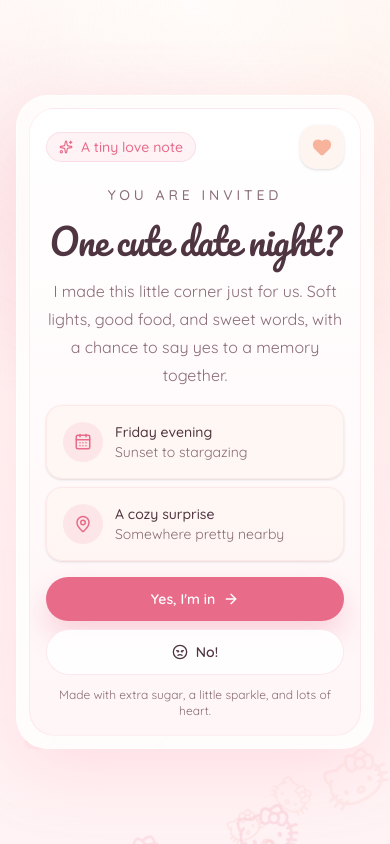
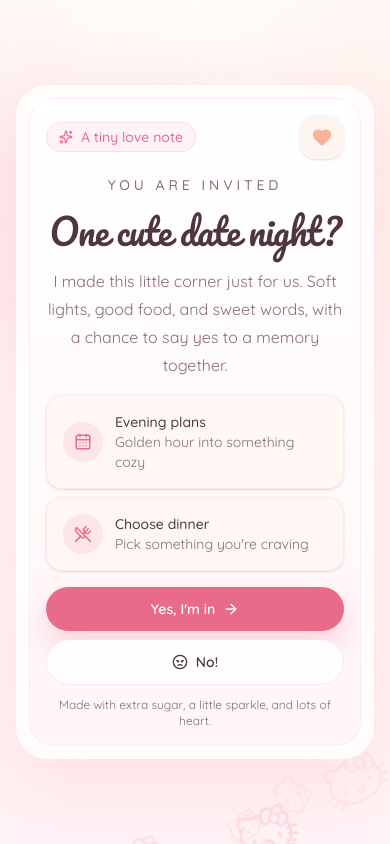
Before and after one commit to yusup-rd/date-app, a React (Vite) app: page / in a window 390 px wide. Built offline with nearby package versions, Linux system fonts and the light colour scheme.

Commit message:
Minor changes, reusable component, style fixes

```diff
--- a/src/components/modals/DateFormModal.tsx
+++ b/src/components/modals/DateFormModal.tsx
@@ -1,5 +1,7 @@
 import { ArrowLeft, CalendarCheck2 } from "lucide-react";
 import ModalWrapper from "../ui/ModalWrapper";
+import ControlButton from "../ui/ControlButton";
+import Stamp from "../ui/Stamp";
 
 type DateFormModalProps = {
   onBack: () => void;
@@ -10,17 +12,12 @@ export function DateFormModal({ onBack, selectedFood }: DateFormModalProps) {
   return (
     <ModalWrapper>
       <div className="flex items-center justify-between gap-4">
-        <button
-          type="button"
+        <ControlButton
+          icon={<ArrowLeft className="h-3.5 w-3.5" />}
+          text="Back"
           onClick={onBack}
-          className="border-primary/15 text-muted-foreground inline-flex items-center gap-2 rounded-full border bg-white/90 px-3 py-1.5 text-xs font-semibold"
-        >
-          <ArrowLeft className="h-3.5 w-3.5" />
-          Back
-        </button>
-        <div className="bg-accent/15 text-accent inline-flex h-10 w-10 items-center justify-center rounded-2xl">
-          <CalendarCheck2 className="h-4.5 w-4.5" />
-        </div>
+        />
+        <Stamp icon={<CalendarCheck2 className="h-5 w-5" />} />
       </div>
 
       <div className="mt-4 text-center sm:mt-5 sm:text-left">
--- a/src/components/modals/FoodChoiceModal.tsx
+++ b/src/components/modals/FoodChoiceModal.tsx
@@ -48,7 +48,7 @@ export function FoodChoiceModal({
         <Subtitle text="Pick one cute option and I'll prep our date plan around it." />
       </div>
 
-      <div className="mt-4 grid grid-cols-2 gap-2 sm:mt-5 sm:gap-3">
+      <div className="mt-4 grid grid-cols-2 gap-2 overflow-y-auto px-1 py-2 pr-1 sm:mt-5 sm:gap-3 sm:py-3">
         {foodOptions.map((food) => {
           const isActive = selectedFood === food.name;
 
@@ -57,7 +57,7 @@ export function FoodChoiceModal({
               key={food.name}
               type="button"
               onClick={() => onSelect(food.name)}
-              className={`rounded-2xl border p-2 text-center transition duration-200 hover:-translate-y-0.5 sm:p-3 ${
+              className={`cursor-pointer rounded-2xl border p-2 text-center transition duration-200 select-none hover:-translate-y-0.5 sm:p-3 ${
                 isActive
                   ? "border-primary bg-primary/10"
                   : "border-primary/10 bg-background/85 shadow-sm"
--- a/src/components/modals/InviteModal.tsx
+++ b/src/components/modals/InviteModal.tsx
@@ -3,8 +3,8 @@ import {
   ArrowRight,
   CalendarDays,
   Heart,
-  MapPin,
   Sparkles,
+  UtensilsCrossed,
 } from "lucide-react";
 import { useState } from "react";
 import Tag from "../ui/Tag";
@@ -15,6 +15,7 @@ import Description from "../ui/Description";
 import ModalWrapper from "../ui/ModalWrapper";
 import FallingText from "../ui/FallingText";
 import AlternativeText from "../ui/AlternativeText";
+import Stamp from "../ui/Stamp";
 
 const INVITE_HEADLINE = "You are invited";
 const INVITE_TITLE = "One cute date night?";
@@ -58,9 +59,7 @@ export function InviteModal({ onNext, onDecline }: InviteModalProps) {
           icon={<Sparkles className="h-3.5 w-3.5" />}
           text="A tiny love note"
         />
-        <div className="bg-accent/15 text-accent flex h-11 w-11 items-center justify-center rounded-2xl shadow-sm">
-          <Heart className="h-5 w-5 fill-current" />
-        </div>
+        <Stamp icon={<Heart className="h-5 w-5 fill-current" />} />
       </div>
 
       <div className="relative mt-4 text-center sm:mt-5 sm:text-left">
@@ -89,14 +88,14 @@ export function InviteModal({ onNext, onDecline }: InviteModalProps) {
       <div className="mt-4 grid gap-2 sm:mt-5 sm:grid-cols-2 sm:gap-3">
         <Card
           icon={<CalendarDays className="h-4.5 w-4.5" />}
-          title="Friday evening"
-          description="Sunset to stargazing"
+          title="Evening plans"
+          description="Golden hour into something cozy"
         />
 
         <Card
-          icon={<MapPin className="h-4.5 w-4.5" />}
-          title="A cozy surprise"
-          description="Somewhere pretty nearby"
+          icon={<UtensilsCrossed className="h-4.5 w-4.5" />}
+          title="Choose dinner"
+          description="Pick something you're craving"
         />
       </div>
 
--- a/src/components/ui/ControlButton.tsx
+++ b/src/components/ui/ControlButton.tsx
@@ -8,7 +8,7 @@ const ControlButton = ({ icon, text, onClick }: ControlButtonProps) => {
     <button
       type="button"
       onClick={onClick}
-      className="border-primary/15 text-muted-foreground inline-flex items-center gap-2 rounded-full border bg-white/90 px-3 py-1.5 text-xs font-semibold"
+      className="border-primary/15 text-muted-foreground inline-flex cursor-pointer items-center gap-2 rounded-full border bg-white/90 px-3 py-1.5 text-xs font-semibold"
     >
       {icon}
       {text}
--- a/src/components/ui/FallingText.tsx
+++ b/src/components/ui/FallingText.tsx
@@ -136,8 +136,15 @@ const FallingText = ({
         if (!canvasContainer || (!fullViewport && !layoutContainer)) return;
         if (fullViewport && !wordsHost) return;
 
-        const { Engine, Render, World, Bodies, Runner, Mouse, MouseConstraint } =
-          Matter;
+        const {
+          Engine,
+          Render,
+          World,
+          Bodies,
+          Runner,
+          Mouse,
+          MouseConstraint,
+        } = Matter;
 
         const width = fullViewport
           ? window.innerWidth
--- a/src/components/ui/ModalWrapper.tsx
+++ b/src/components/ui/ModalWrapper.tsx
@@ -4,8 +4,8 @@ interface ModalWrapperProps {
 
 const ModalWrapper = ({ children }: ModalWrapperProps) => {
   return (
-    <article className="max-h-[calc(100dvh-2rem)] w-full max-w-lg overflow-hidden rounded-4xl border border-white/70 bg-white/75 p-3 shadow-[0_20px_70px_rgba(255,146,173,0.22)] backdrop-blur-xl sm:max-h-[calc(100dvh-3rem)] sm:p-5">
-      <div className="border-primary/10 max-h-full overflow-hidden rounded-[1.6rem] border bg-[linear-gradient(180deg,rgba(255,255,255,0.96),rgba(255,245,247,0.96))] p-4 sm:p-6">
+    <article className="flex max-h-[calc(100dvh-2rem)] w-full max-w-lg overflow-hidden rounded-4xl border border-white/70 bg-white/75 p-3 shadow-[0_20px_70px_rgba(255,146,173,0.22)] backdrop-blur-xl sm:max-h-[calc(100dvh-3rem)] sm:p-5">
+      <div className="border-primary/10 flex max-h-full flex-col overflow-hidden rounded-[1.6rem] border bg-[linear-gradient(180deg,rgba(255,255,255,0.96),rgba(255,245,247,0.96))] p-4 sm:p-6">
         {children}
       </div>
     </article>
--- /dev/null
+++ b/src/components/ui/Stamp.tsx
@@ -0,0 +1,13 @@
+interface StampProps {
+  icon: React.ReactNode;
+}
+
+const Stamp = ({ icon }: StampProps) => {
+  return (
+    <div className="bg-accent/15 text-accent flex h-11 w-11 shrink-0 items-center justify-center rounded-2xl shadow-sm">
+      {icon}
+    </div>
+  );
+};
+
+export default Stamp;
```
